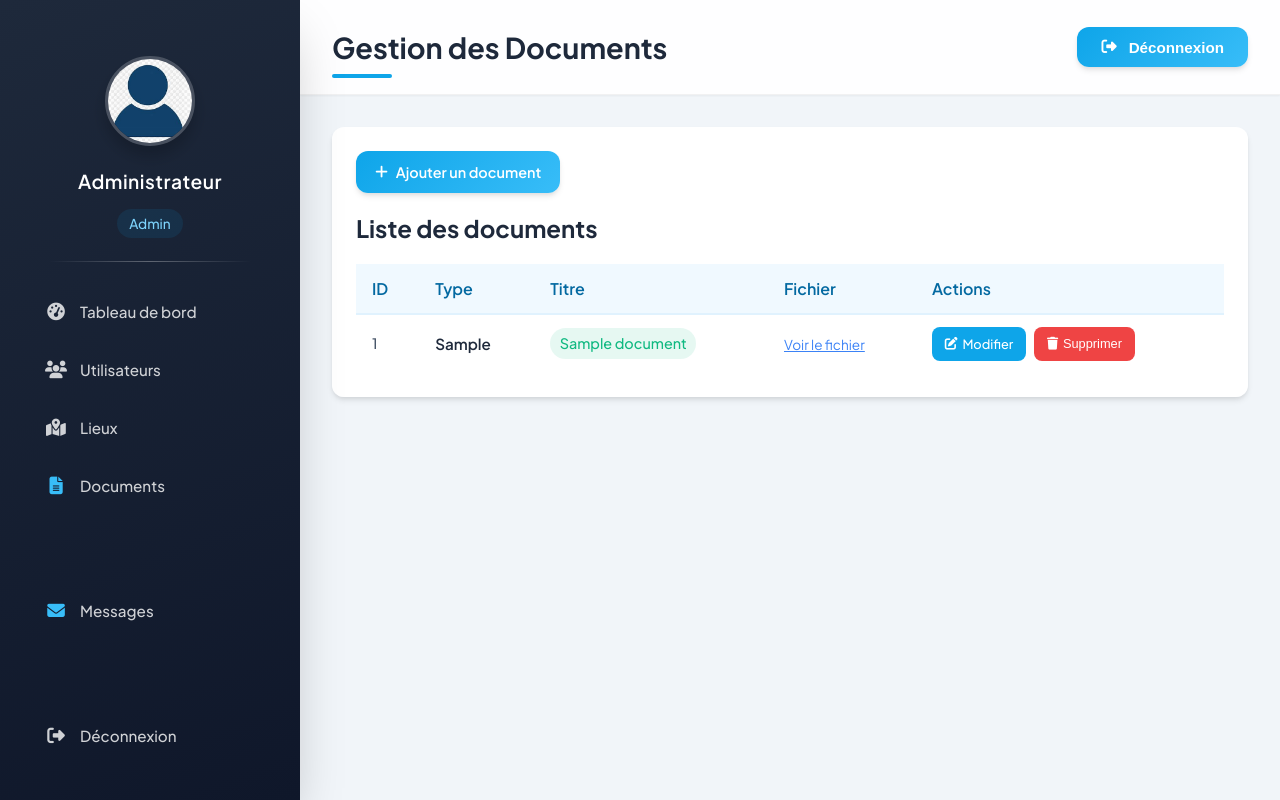
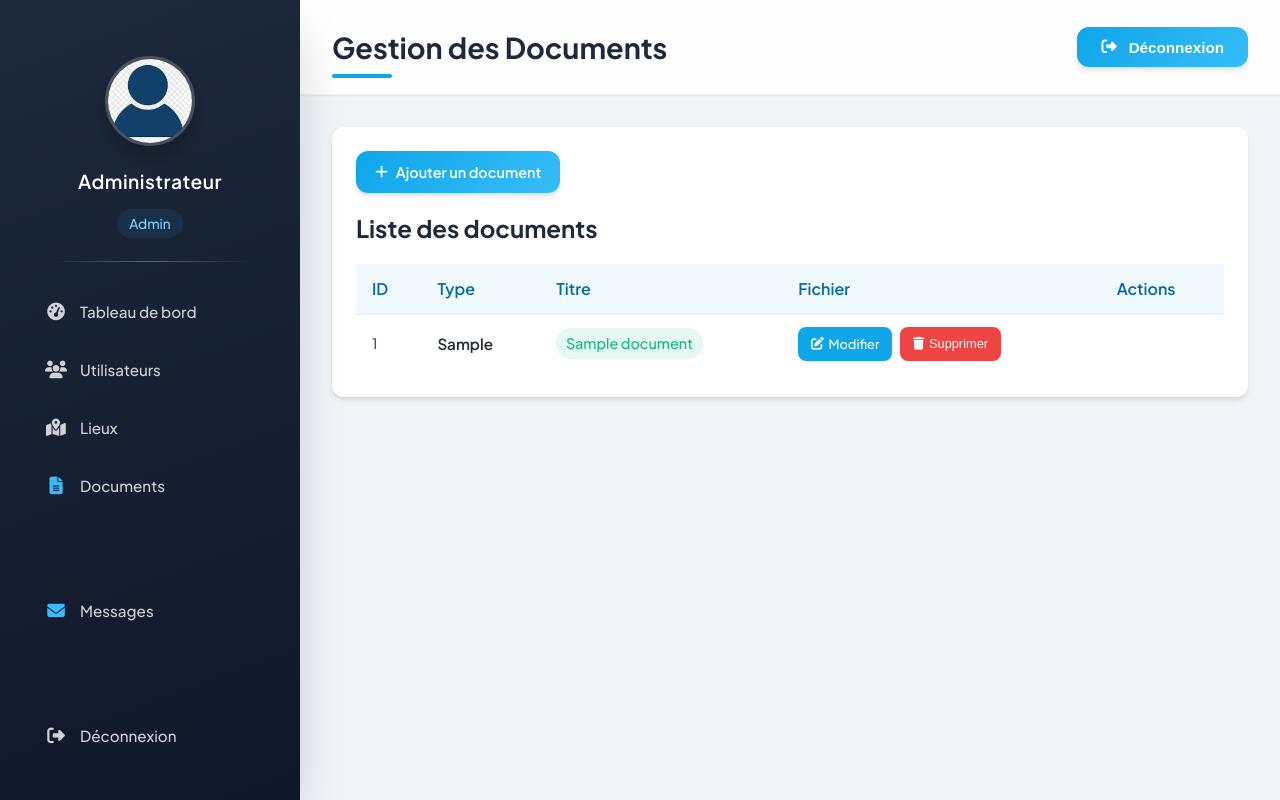
Before and after one commit to Nassira05/genie_logiciel, a Flask app: page /docs in a window 1280 px wide. Run offline with Flask 3, Linux system fonts and the light colour scheme; tables that the repository leaves empty hold one stand-in row (values such as "Sample post"); some libraries are stand-ins or nearby versions.

Commit message:
Update documents.html

```diff
--- a/templates/documents.html
+++ b/templates/documents.html
@@ -571,7 +571,7 @@
                             <td class="document-id">{{ document.id_document }}</td>
                             <td class="document-type">{{ document.type_document }}</td>
                             <td><span class="document-title">{{ document.titre_document }}</span></td>
-                            <td><a href="{{ document.lien_fichier }}" class="document-link" target="_blank">Voir le fichier</a></td>
+
                             <td>
                                 <div class="action-buttons">
                                     <a href="{{ url_for('modifier_document', document_id=document.id_document) }}" class="action-btn edit-btn">
```
